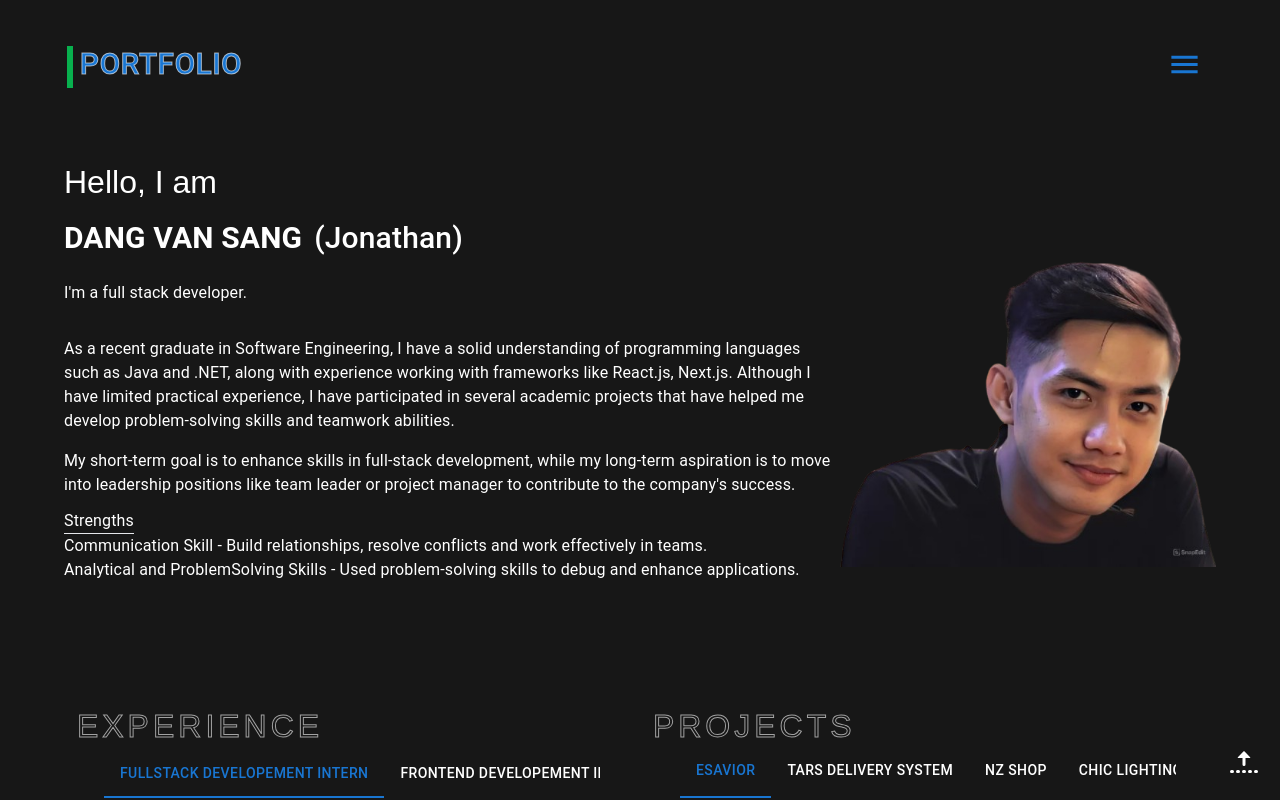
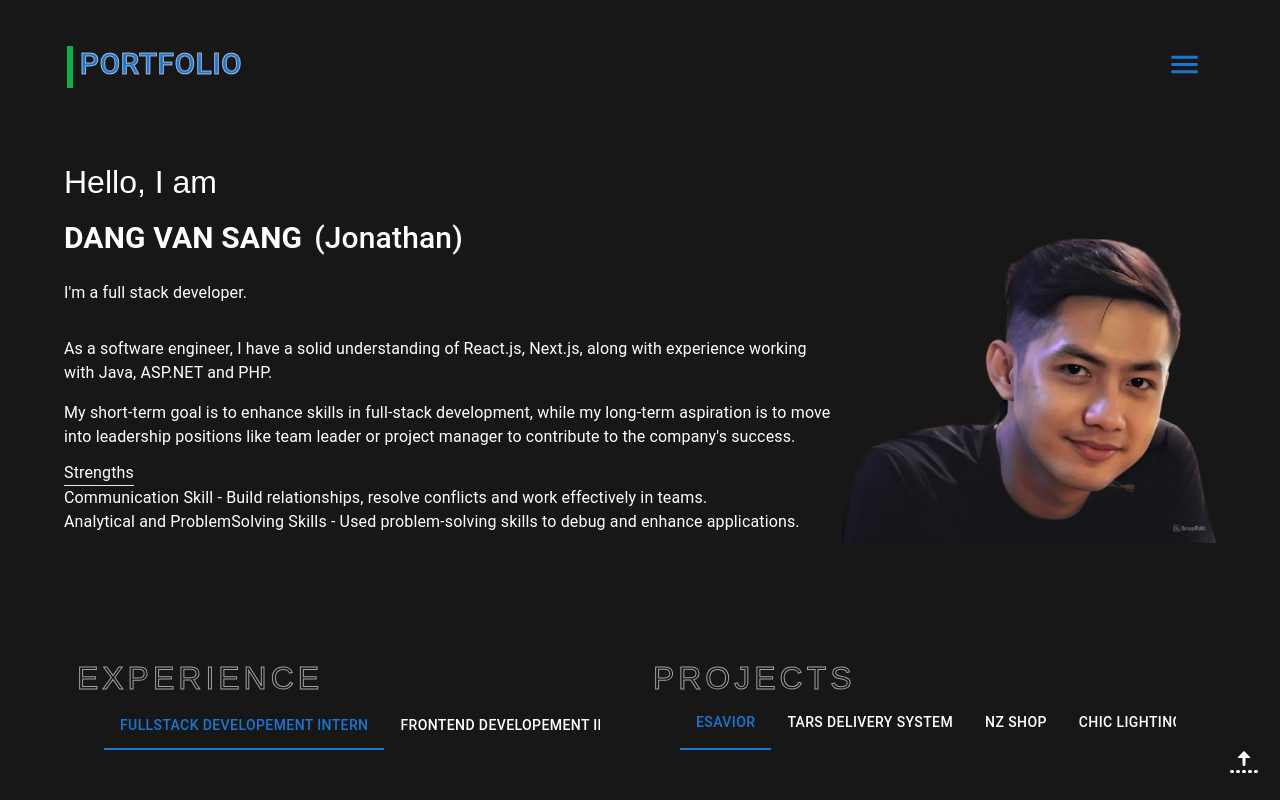
Before and after one commit to Sangdang2203/portfolio, a Next.js app: page / in a window 1280 px wide. Both pictures are taken after a click on the button "ABOUT ME". Shown: the top 800 px of the page. Built offline with nearby package versions, Linux system fonts and the light colour scheme.

Commit message:
update UI

```diff
--- a/src/components/Introduciton.tsx
+++ b/src/components/Introduciton.tsx
@@ -43,12 +43,8 @@ export default function IntroComponent() {
       {showSummary && (
         <div id="summary" className="mt-2 text-sm md:text-lg md:mt-4">
           <Typography className="py-2 md:py-4">
-            As a recent graduate in Software Engineering, I have a solid
-            understanding of programming languages such as Java and .NET, along
-            with experience working with frameworks like React.js, Next.js.
-            Although I have limited practical experience, I have participated in
-            several academic projects that have helped me develop
-            problem-solving skills and teamwork abilities.
+            As a software engineer, I have a solid understanding of React.js,
+            Next.js, along with experience working with Java, ASP.NET and PHP.
           </Typography>
           <Typography>
             My short-term goal is to enhance skills in full-stack development,
```
